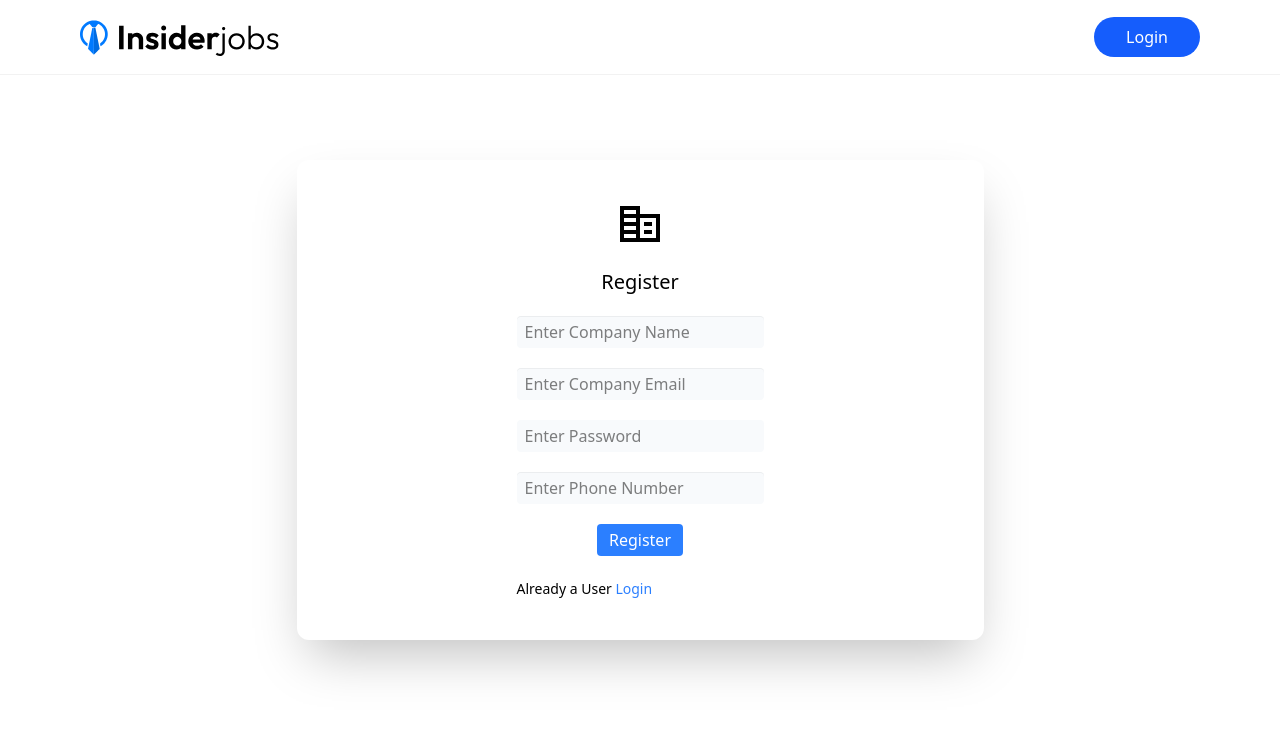
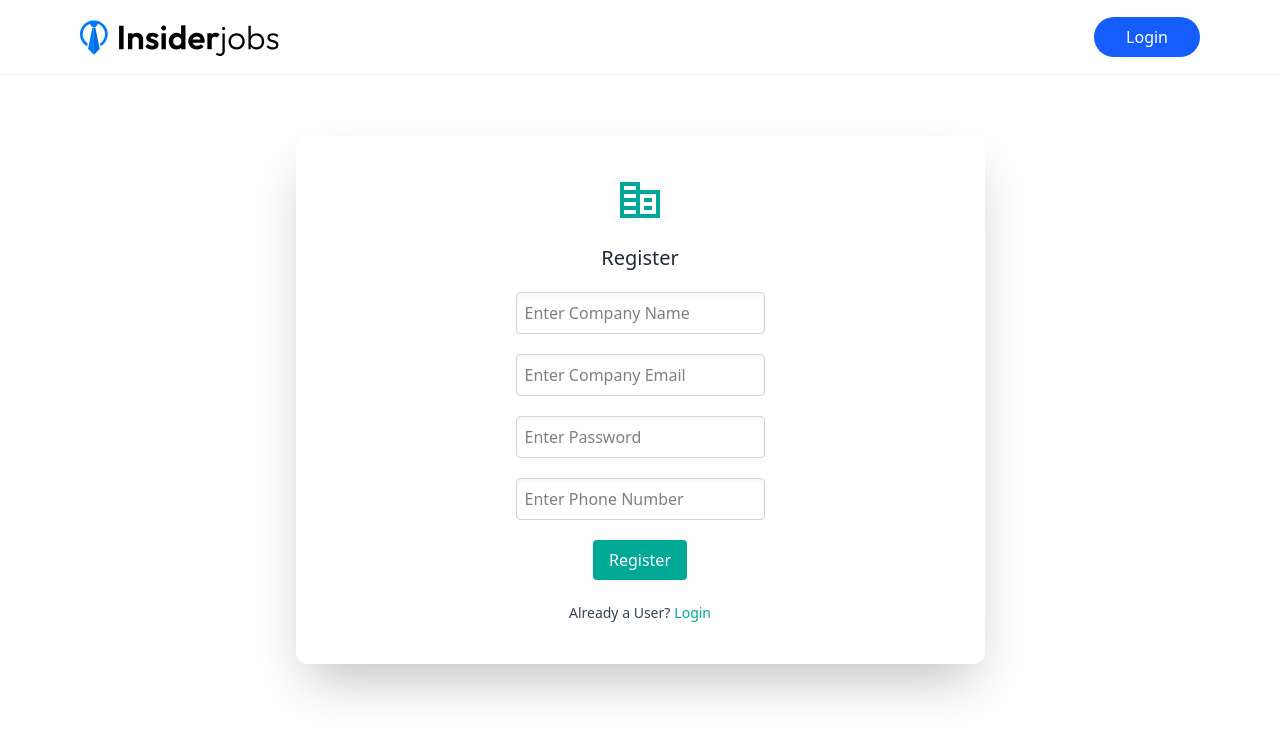
Before and after one commit to Allu-Allus/GROUP-PROJECT-JOBPORTAL-FRONTEND, a React (Vite) app: page /register-job in a window 1280 px wide. Shown: the top 738 px of the page. Built offline with nearby package versions, Linux system fonts and the light colour scheme.

Commit message:
color changes

```diff
--- a/src/Components/Navbar.jsx
+++ b/src/Components/Navbar.jsx
@@ -19,15 +19,15 @@ function Navbar() {
                     <div className='items-center '>
                         <button onClick={() => setMenu(!menu)} className='text-2xl items-center md:hidden'><IoIosMenu /></button>
                         <div className='hidden md:flex gap-5'>
-                            <button onClick={() => Navigate("/login-job")} className='cursor-pointer text-sm md:text-m text-gray-600'>Recruiter Login</button>
-                            <Link to={"/login"}><button className='cursor-pointer bg-blue-600 text-white text-m font-medium px-8 py-2 rounded-3xl'>Login</button></Link>
+                            <button onClick={() => Navigate("/login-job")} className='cursor-pointer text-sm md:text-m border border-[#00A896] text-[#00A896] rounded px-4 py-1'>Recruiter Login</button>
+                            <Link to={"/login"}><button className='cursor-pointer bg-[#00A896]     text-white border border-[#00A896] rounded px-4 py-1 '>Login</button></Link>
                         </div>
                     </div>
 
                 </div>
                 {menu && <div className='flex md:hidden justify-center pt-2 gap-20'>
-                    <Link to={"/login-job"}><button className='cursor-pointer text-sm md:text-m text-gray-600'>Recruiter Login</button></Link>
-                    <Link to={"/login"}> <button className='cursor-pointer bg-blue-600 text-white text-sm font-medium px-8 py-1 rounded-3xl'>Login</button></Link>
+                    <Link to={"/login-job"}><button className='cursor-pointer text-sm md:text-m border border-[#00A896] text-[#00A896] rounded px-4 py-1'>Recruiter Login</button></Link>
+                    <Link to={"/login"}> <button className='cursor-pointer bg-[#00A896]     text-white border border-[#00A896] rounded px-4 py-1'>Login</button></Link>
                 </div>}
             </div>
         </>
--- a/src/Components/user/JobCard.jsx
+++ b/src/Components/user/JobCard.jsx
@@ -7,10 +7,10 @@ function JobCard({ job }) {
       <div className='px-5 py-2'>
         <h1 className='text-xl font-medium'>{job?.jobTitle}</h1>
         <div className='gap-2 items-center mt-2 flex'>
-          <button className='border text-sm font-light border-blue-500 bg-blue-50 rounded px-4 py-1'>
+          <button className='bg-gray-100 text-gray-800 px-5 py-2 rounded-md  '>
             {job?.location}
           </button>
-          <button className='border text-sm font-light border-red-500 bg-red-50 rounded px-4 py-1'>
+          <button className='bg-gray-100 text-gray-800 px-5 py-2 rounded-md '>
             {job?.experience}
           </button>
         </div>
@@ -18,12 +18,12 @@ function JobCard({ job }) {
         <p>{job?.salary}</p>
         <div className='gap-2 items-center mt-2 flex justify-between'>
           <Link to="/description" state={{ job }}>
-            <button className='bg-blue-500 text-white rounded px-4 py-1'>
+            <button className='bg-[#00A896] text-white px-4 py-1 rounded-md hover:bg-white hover:text-[#00A896] border border-[#00A896] transition-colors duration-300'>
               Apply Now
             </button>
           </Link>
 
-          <button className='border text-slate-500 rounded px-4 py-1'>
+          <button className='border border-[#00A896] text-[#00A896] rounded px-4 py-1'>
             {job?.level || "Intermediate Level"}
           </button>
         </div>
--- a/src/Pages/user/AdminAuth.jsx
+++ b/src/Pages/user/AdminAuth.jsx
@@ -7,7 +7,7 @@ import AdminAuthNav from '../../Components/user/AdminAuthNav'
 function AdminAuth({login}) {
   return (
     <>
-     <AdminAuthNav login/>
+     {/* <AdminAuthNav login/>
       <div className='min-h-screen w-full px-5 max-sm:pt-50  md:grid md:grid-cols-[2fr_3fr_2fr] items-center'>
             <div></div>
             <div className='shadow-2xl space-y-5 px-10 md:px-55 rounded-xl min-h-fit py-10 w-full'>
@@ -46,7 +46,85 @@ function AdminAuth({login}) {
 
             </div>
             <div></div>
-        </div>
+        </div> */}
+
+        <AdminAuthNav login/>
+<div className='min-h-screen w-full px-5 max-sm:pt-50 md:grid md:grid-cols-[2fr_3fr_2fr] items-center'>
+  <div></div>
+
+  <div className='shadow-2xl space-y-5 px-10 md:px-55 rounded-xl min-h-fit py-10 w-full'>
+    <div className='flex justify-center'>
+      <div className='text-5xl text-[#00A896]'><MdCorporateFare/></div>
+    </div>
+
+    <div className='flex justify-center'>
+      {!login ? <h1 className='text-xl font-medium text-gray-800'>Register</h1> :
+                <h1 className='text-xl font-medium text-gray-800'>Login</h1>}
+    </div>
+
+    {/* Company Name / Email/Username */}
+    {!login && (
+      <div className='flex flex-col justify-center'>
+        <input type="text" className='shadow-inner bg-white border border-gray-300 outline-none rounded px-2 py-2' placeholder='Enter Company Name' />
+      </div>
+    )}
+    {login && (
+      <div className='flex flex-col justify-center'>
+        <input type="text" className='shadow-inner bg-white border border-gray-300 outline-none rounded px-2 py-2' placeholder='Enter Email/Username' />
+      </div>
+    )}
+
+    {/* Company Email */}
+    {!login && (
+      <div className='flex flex-col justify-center'>
+        <input type="text" className='shadow-inner bg-white border border-gray-300 outline-none rounded px-2 py-2' placeholder='Enter Company Email' />
+      </div>
+    )}
+
+    {/* Password */}
+    <div className='flex flex-col justify-center'>
+      <input type="password" className='shadow-inner bg-white border border-gray-300 outline-none rounded px-2 py-2' placeholder='Enter Password' />
+    </div>
+
+    {/* Phone Number */}
+    {!login && (
+      <div className='flex flex-col justify-center'>
+        <input type="text" className='shadow-inner bg-white border border-gray-300 outline-none rounded px-2 py-2' placeholder='Enter Phone Number' />
+      </div>
+    )}
+
+    {/* Action Button */}
+    <div className='flex justify-center'>
+      {login ? (
+        <Link to={"/dash"}>
+          <button className='bg-[#00A896] text-white px-4 py-2 rounded hover:bg-[#00C9B1] transition-colors duration-300'>Login</button>
+        </Link>
+      ) : (
+        <button className='bg-[#00A896] text-white px-4 py-2 rounded hover:bg-[#00C9B1] transition-colors duration-300'>Register</button>
+      )}
+    </div>
+
+    {/* Links */}
+    <div className='text-center'>
+      {!login ? (
+        <span className='text-sm text-gray-700'>Already a User?
+          <Link to={"/login-job"}>
+            <button className='text-[#00A896] cursor-pointer ml-1 hover:text-[#00C9B1] transition-colors duration-300'>Login</button>
+          </Link>
+        </span>
+      ) : (
+        <span className='text-sm text-gray-700'>Create New Account?
+          <Link to={"/register-job"}>
+            <button className='text-[#00A896] cursor-pointer ml-1 hover:text-[#00C9B1] transition-colors duration-300'>Register</button>
+          </Link>
+        </span>
+      )}
+    </div>
+  </div>
+
+  <div></div>
+</div>
+
     </>
   )
 }
--- a/src/Pages/user/Auth.jsx
+++ b/src/Pages/user/Auth.jsx
@@ -6,7 +6,7 @@ import AdminNav from '../../Components/user/AdminNav';
 function Auth({login}) {
     return (
         <>
-            <AdminNav login={login}  />
+            {/* <AdminNav login={login}  />
             <div className='min-h-screen w-full px-5 max-sm:pt-50 md:grid md:grid-cols-[2fr_3fr_2fr] items-center'>
                 <div></div>
 
@@ -63,7 +63,79 @@ function Auth({login}) {
                 </div>
 
                 <div></div>
-            </div>
+            </div> */}
+
+            <AdminNav login={login} />
+<div className='min-h-screen w-full px-5 max-sm:pt-50 md:grid md:grid-cols-[2fr_3fr_2fr] items-center'>
+  <div></div>
+
+  <div className='shadow-2xl space-y-5 px-10 md:px-55 rounded-xl min-h-fit py-10 w-full'>
+    <div className='flex justify-center'>
+      <div className='text-5xl text-[#00A896]'><FaUser /></div>
+    </div>
+
+    <div className='flex justify-center'>
+      <h1 className='text-xl font-medium text-gray-800'>{login ? "Login" : "Register"}</h1>
+    </div>
+
+    {/* Full Name */}
+    {!login && (
+      <div className='flex flex-col justify-center'>
+        <input type="text" className='shadow-inner bg-white border border-gray-300 outline-none rounded px-3 py-2' placeholder='Enter Full Name' />
+      </div>
+    )}
+
+    {/* Email/Username */}
+    <div className='flex flex-col justify-center'>
+      <input
+        type="text"
+        className='shadow-inner bg-white border border-gray-300 outline-none rounded px-3 py-2'
+        placeholder={login ? 'Enter Email/Username' : 'Enter Email'}
+      />
+    </div>
+
+    {/* Password */}
+    <div className='flex flex-col justify-center'>
+      <input type="password" className='shadow-inner bg-white border border-gray-300 outline-none rounded px-3 py-2' placeholder='Enter Password' />
+    </div>
+
+    {/* Phone Number */}
+    {!login && (
+      <div className='flex flex-col justify-center'>
+        <input type="text" className='shadow-inner bg-white border border-gray-300 outline-none rounded px-3 py-2' placeholder='Enter Phone Number' />
+      </div>
+    )}
+
+    {/* Action Button */}
+    <div className='flex justify-center'>
+      <button className='bg-[#00A896] text-white px-4 py-2 rounded hover:bg-[#00C9B1] transition-colors duration-300'>
+        {login ? "Login" : "Register"}
+      </button>
+    </div>
+
+    {/* Links */}
+    <div className='text-center'>
+      {!login ? (
+        <span className='text-sm text-gray-700'>
+          Already a User?
+          <Link to={"/login"}>
+            <button className='text-[#00A896] cursor-pointer ml-1 hover:text-[#00C9B1] transition-colors duration-300'>Login</button>
+          </Link>
+        </span>
+      ) : (
+        <span className='text-sm text-gray-700'>
+          Create New Account
+          <Link to={"/register"}>
+            <button className='text-[#00A896] cursor-pointer ml-1 hover:text-[#00C9B1] transition-colors duration-300'>Register</button>
+          </Link>
+        </span>
+      )}
+    </div>
+  </div>
+
+  <div></div>
+</div>
+
         </>
     )
 }
```
Also changed, not shown: src/Pages/user/LandingPage.jsx (+18 -5 lines).
